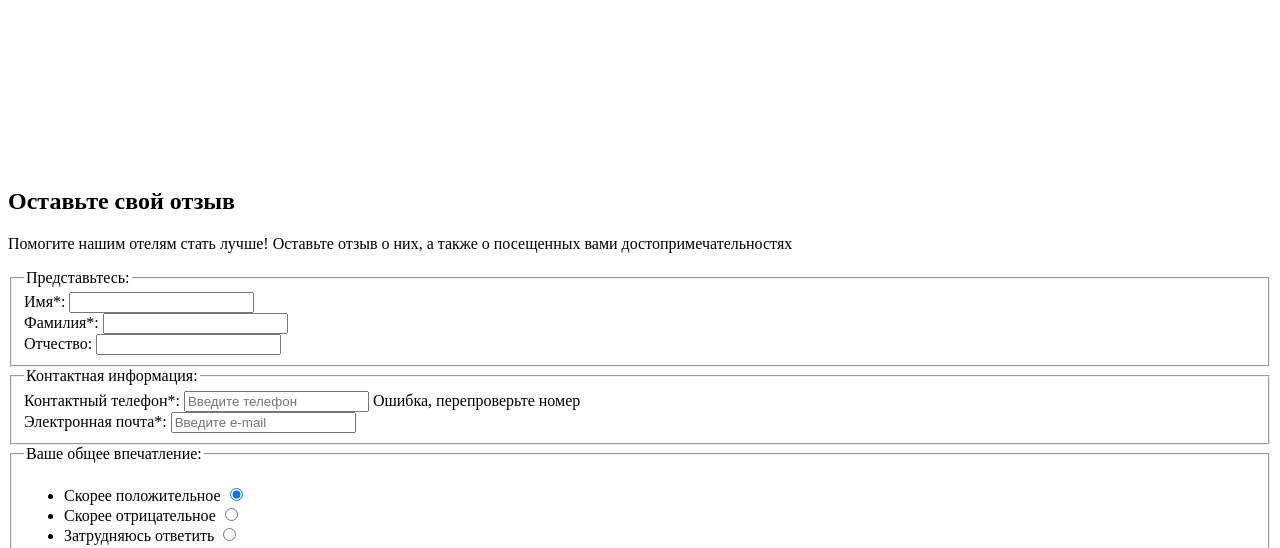
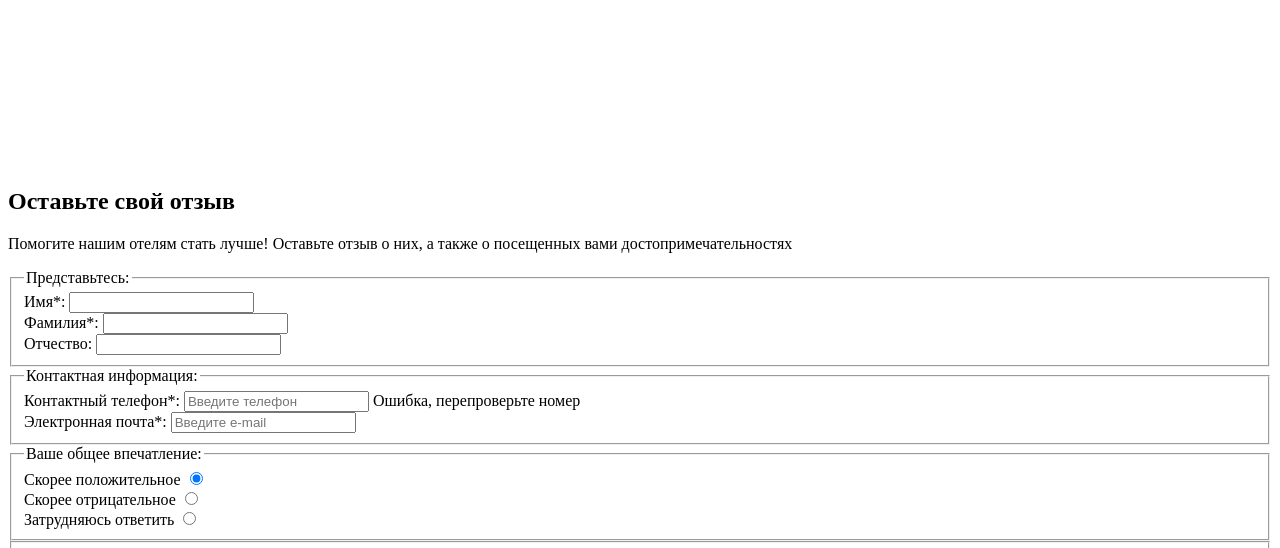
Before and after one commit to iegorov/298183-sedona, a website: page form.html in a window 1280 px wide. Shown: the part 252-800 px from the top of the page. Drawn offline with Linux system fonts and the light colour scheme.

Commit message:
module2-task1: Finish refactor impression.

```diff
--- a/form.html
+++ b/form.html
@@ -117,36 +117,42 @@
           <!-- Impression -->
           <fieldset class="fieldset">
             <legend class="fieldset__legend">Ваше общее впечатление:</legend>
-            <ul class="review-form__fields">
-              <li class="review-form__field">
-                <label for="positive-impression" class="review-form__label">Скорее положительное</label>
-                <input class="review-form__input review-form__input--radio"
+            <div class="fieldset__content">
+              <div class="fieldset__row">
+                <!-- Positive -->
+                <label class="radio">
+                  <span class="radio__label">Скорее положительное</span>
+                  <input class="radio__input"
                     type="radio"
-                  id="positive-impression"
                     name="impression"
                     value="positive"
                     checked
                   />
-              </li>
-              <li class="review-form__field">
-                <label for="negative-impression" class="review-form__label">Скорее отрицательное</label>
-                <input class="review-form__input review-form__input--radio"
+                </label>
+              </div>
+              <div class="fieldset__row">
+                <!-- Negative -->
+                <label class="radio">
+                  <span class="radio__label">Скорее отрицательное</span>
+                  <input class="radio__input"
                     type="radio"
-                  id="negative-impression"
                     name="impression"
                     value="negative"
                   />
-              </li>
-              <li class="review-form__field">
-                <label for="difficult-impression" class="review-form__label">Затрудняюсь ответить</label>
-                <input class="review-form__input review-form__input--radio"
+                </label>
+              </div>
+              <div class="fieldset__row">
+                <!-- Difficult -->
+                <label class="radio">
+                  <span class="radio__label">Затрудняюсь ответить</span>
+                  <input class="radio__input"
                     type="radio"
-                  id="difficult-impression"
                     name="impression"
                     value="difficult"
                   />
-              </li>
-            </ul>
+                </label>
+              </div>
+            </div>
           </fieldset>
           <fieldset class="fieldset">
             <legent class="review-form__legend">
```
Lines whose indentation alone changed are shown as unchanged.
